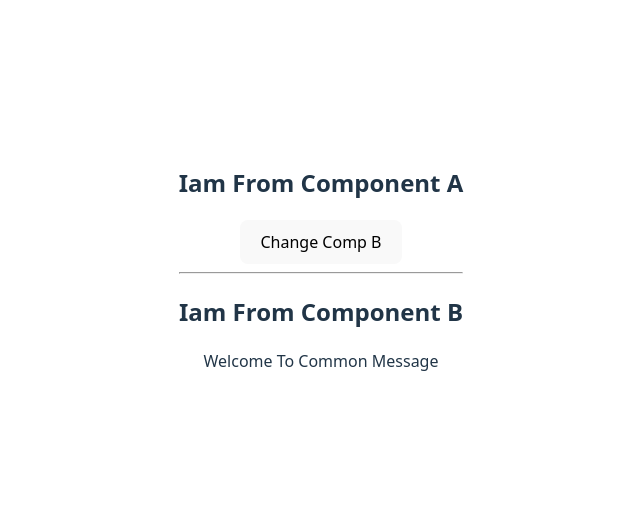
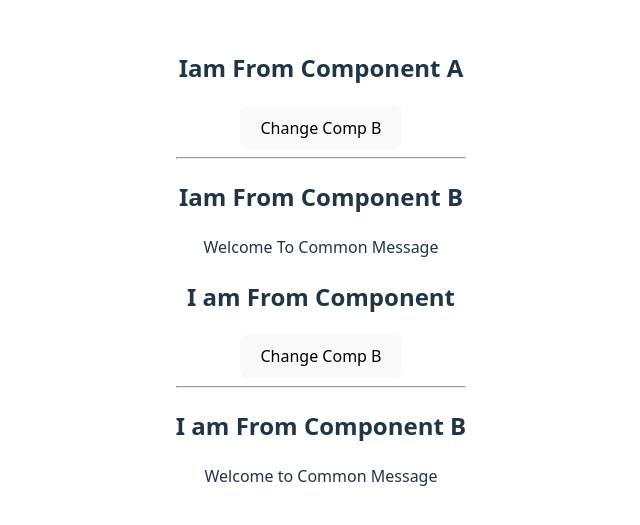
Before and after one commit to pavankumar2974/React-Js, a React (Vite) app in the folder app3/: page / in a window 1280 px wide. Shown: the part 133-658 px from the top of the page, without its empty margins (319-959 px from the left). Built offline with nearby package versions, Linux system fonts and the light colour scheme.

Commit message:
SiblingComponent

```diff
--- a/app3/src/App.jsx
+++ b/app3/src/App.jsx
@@ -3,6 +3,7 @@ import reactLogo from './assets/react.svg'
 import viteLogo from '/vite.svg'
 import './App.css'
 import SiblingComp from './Components/SibilingComp'
+import Sibling from './ComponentComunication/Sibling'
 
 function App() {
   const [count, setCount] = useState(0)
@@ -10,6 +11,7 @@ function App() {
   return (
    <div>
     <SiblingComp/>
+    <Sibling/>
    </div>
   )
 }
```
